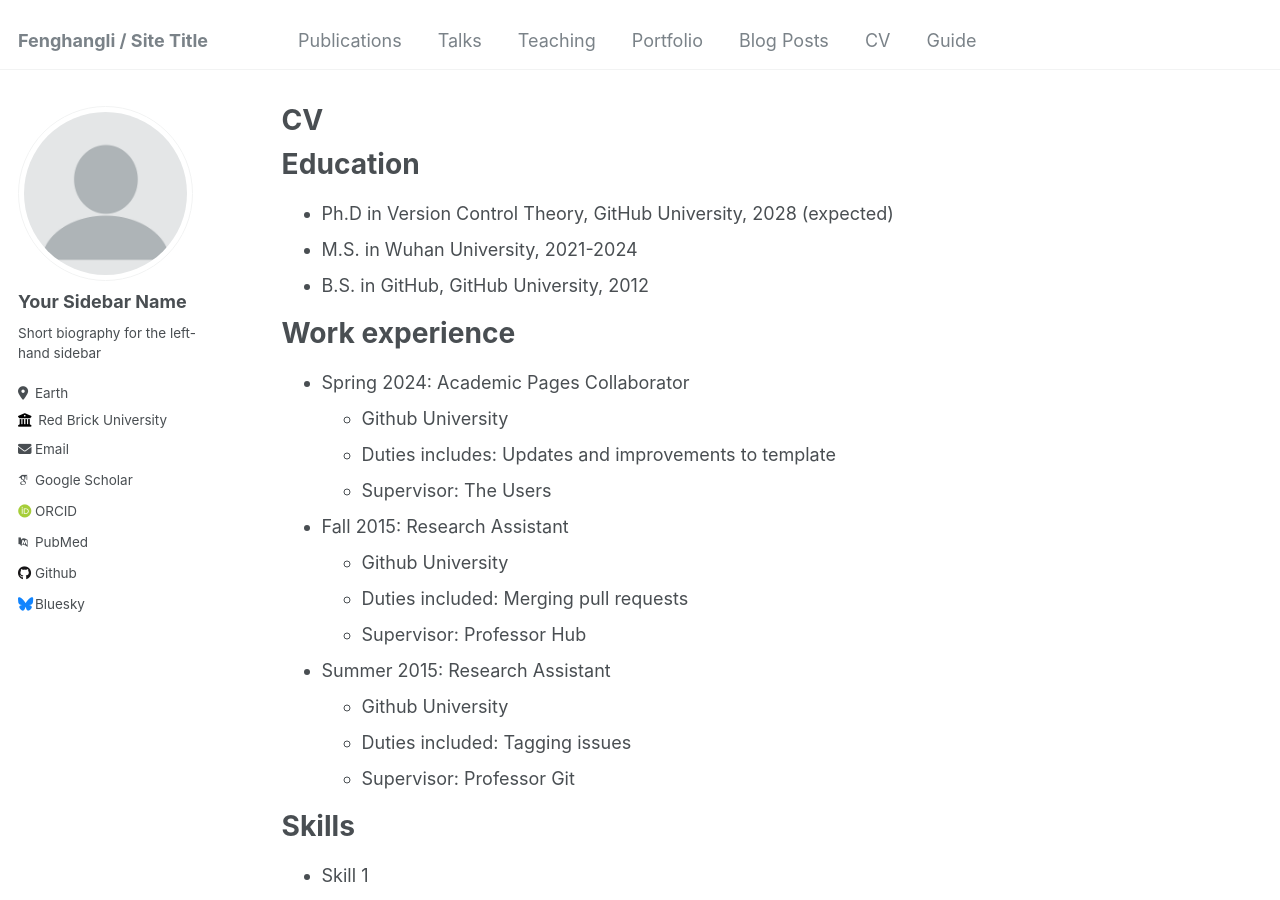
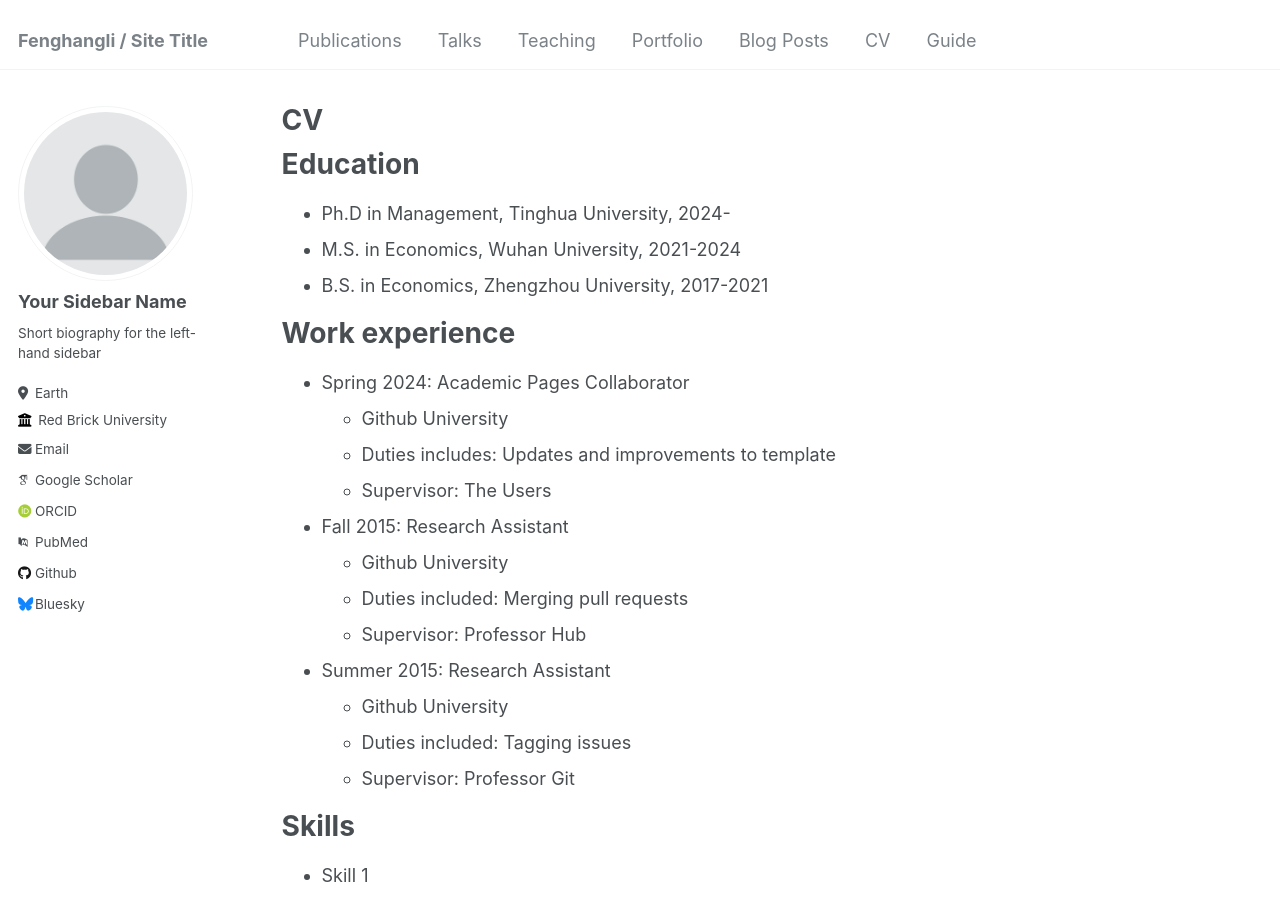
Before and after one commit to fenghangli/fenghangli, a Jekyll site: the page built from _pages/cv.md, in a window 1280 px wide and 900 px high. Built offline with Jekyll 4.4.1, drawn with Linux system fonts in a browser that asks for light colours; some web fonts are replaced.

Commit message:
‘homepage’

```diff
--- a/_pages/cv.md
+++ b/_pages/cv.md
@@ -11,9 +11,9 @@
 
 Education
 ======
-* Ph.D in Version Control Theory, GitHub University, 2028 (expected)
-* M.S. in Wuhan University, 2021-2024
-* B.S. in GitHub, GitHub University, 2012
+* Ph.D in Management, Tinghua University, 2024-
+* M.S. in Economics, Wuhan University, 2021-2024
+* B.S. in Economics, Zhengzhou University, 2017-2021
 
 Work experience
 ======
```
